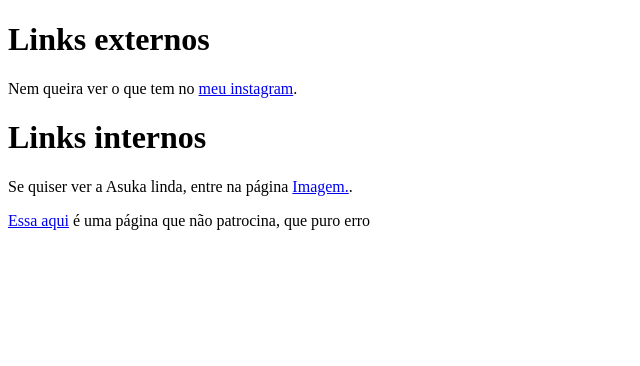
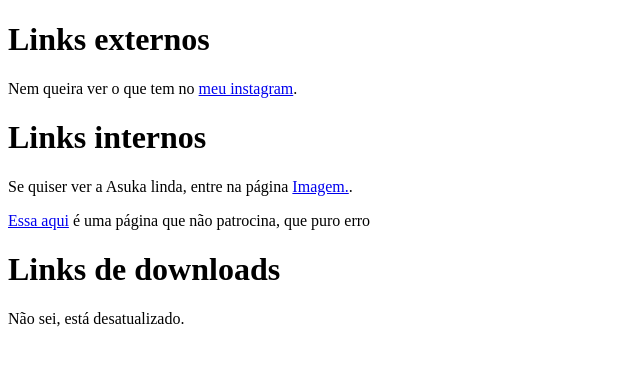
Before and after one commit to lucasb20/Treino_front-end, a plain HTML site: page links.html in a window 1280 px wide. Shown: the whole page, without its empty margins (0-640 px from the left). Drawn offline with Linux system fonts and the light colour scheme.

Commit message:
Links de downloads.

```diff
--- a/links.html
+++ b/links.html
@@ -12,5 +12,7 @@
     <h1>Links internos</h1>
     <p>Se quiser ver a Asuka linda, entre na página <a target="_self" href="imagem.html" rel="next">Imagem.</a>.</p>
     <p><a href="https://www.twitch.tv" target="_blank" rel="nofollow">Essa aqui</a> é uma página que não patrocina, que puro erro</p>
+    <h1>Links de downloads</h1>
+    <p>Não sei, está desatualizado.</p>
 </body>
 </html>
```
